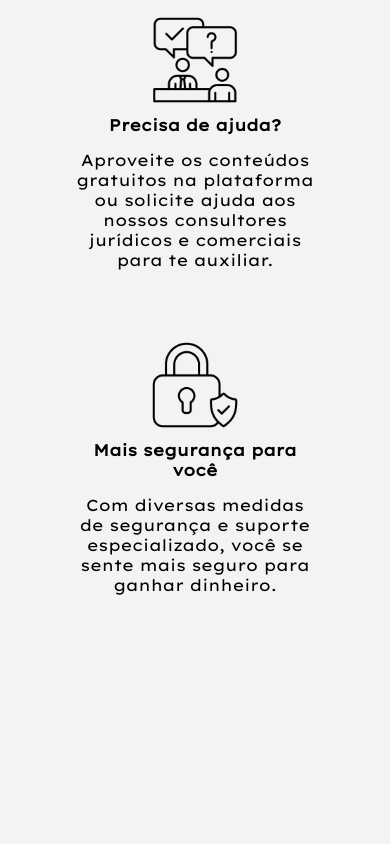
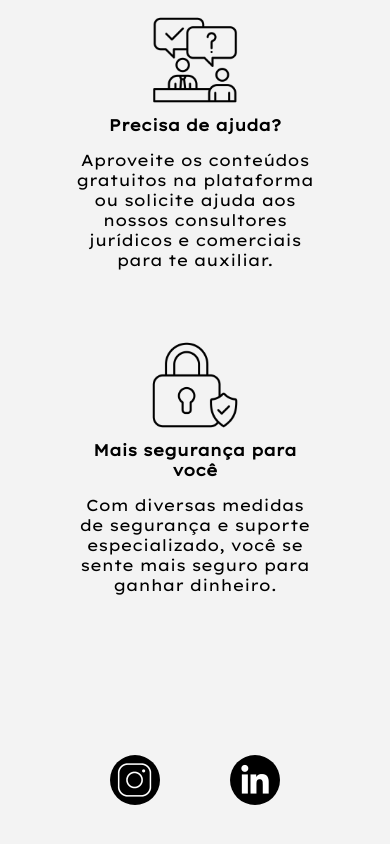
Before and after one commit to Esqulo/sindi, a React (Create React App) app: page / in a window 390 px wide. Shown: the part 2338-3182 px from the top of the page. Before the commit the page ends 3018 px from the top, so only its background shows below. Built offline with nearby package versions, Linux system fonts and the light colour scheme.

Commit message:
add social media links

```diff
--- a/src/components/LandingPageContent/index.js
+++ b/src/components/LandingPageContent/index.js
@@ -12,26 +12,26 @@ function LandingPageContent(){
 
     return(
         <div className="lpcontent-container">
-            <p class="lpcontent-paragraph upper">
+            <p className="lpcontent-paragraph upper">
                 <b>
                     Cansado de correr atrás de clientes e não obter os
                     resultados desejados? Está com dificuldade de ser visto
                     no mercado condominial? Não consegue se destacar na região?
                 </b>
             </p>
-            <p class="lpcontent-paragraph bottom">
+            <p className="lpcontent-paragraph bottom">
                 <b>A sindi está aqui para resolver esses problemas.</b> Nossa missão é
                 tornar fácil e sem complicações a conexão entre síndicos
                 profissionais e condomínios, ajudando você a encontrar as
                 melhores oportunidades quando e onde quiser.
             </p>
-            <button class="lpcontent-button" onClick={scrollToTop}>Não quero ficar de fora!</button>
+            <button className="lpcontent-button" onClick={scrollToTop}>Não quero ficar de fora!</button>
             <span className="lpcontent-highlight">
                 <b>Por que ser parceiro da Sindi?</b>
             </span>
-            <div class="lpcontent-benefits-container">
-                <div class="lpcontent-benefits-item">
-                    <div id="handshakeIcon" class="lpcontent-benefits-image"/>
+            <div className="lpcontent-benefits-container">
+                <div className="lpcontent-benefits-item">
+                    <div id="handshakeIcon" className="lpcontent-benefits-image"/>
                     <span className="lpcontent-benefits-header">
                         Feche mais contratos
                     </span>
@@ -39,8 +39,8 @@ function LandingPageContent(){
                         Na plataforma, você é visto por milhares de condomínios todos os dias, aumentando suas chances de fechar contratos de forma rápida e fácil.
                     </span>
                 </div>
-                <div class="lpcontent-benefits-item">
-                    <div id="helpIcon" class="lpcontent-benefits-image"/>
+                <div className="lpcontent-benefits-item">
+                    <div id="helpIcon" className="lpcontent-benefits-image"/>
                     <span className="lpcontent-benefits-header">
                         Precisa de ajuda?
                     </span>
@@ -48,8 +48,8 @@ function LandingPageContent(){
                         Aproveite os conteúdos gratuitos na plataforma ou solicite ajuda aos nossos consultores jurídicos e comerciais para te auxiliar.
                     </span>
                 </div>
-                <div class="lpcontent-benefits-item">
-                    <div id="securityIcon" class="lpcontent-benefits-image"/>
+                <div className="lpcontent-benefits-item">
+                    <div id="securityIcon" className="lpcontent-benefits-image"/>
                     <span className="lpcontent-benefits-header">
                         Mais segurança para você
                     </span>
--- /dev/null
+++ b/src/components/SocialMediaIcons/index.js
@@ -0,0 +1,26 @@
+import React from "react";
+import "./styles.css";
+
+import IgIcon from "../../assets/images/social_media_icons/instagram.png";
+import InIcon from "../../assets/images/social_media_icons/linkedin.png";
+
+function SocialMediaIcons(){
+    return(
+        <div className="smicons-container">
+            <div className="smicons-content">
+                <a href="https://www.instagram.com/sindi.brasil?igsh=c25udjVobnd1bjly" target="_blank" rel="noreferrer">
+                    <div className="smicons-item">
+                        <img id="instagram" src={IgIcon} alt="instagram"/>
+                    </div>
+                </a>
+                <a href="https://br.linkedin.com/company/sindi-brasil" target="_blank" rel="noreferrer">
+                    <div className="smicons-item">
+                        <img id="linkedin" src={InIcon} alt="linkedin"/>
+                    </div>
+                </a>
+            </div>
+        </div>
+    );
+}
+
+export default SocialMediaIcons;
--- /dev/null
+++ b/src/components/SocialMediaIcons/styles.css
@@ -0,0 +1,64 @@
+.smicons-container{
+    display: flex;
+    justify-content: center;
+    align-items: center;
+    width: 100%;
+    height: 200px;
+}
+
+.smicons-content{
+    display: flex;
+    flex-direction: row;
+    justify-content: space-evenly;
+    align-items: center;
+    width: 30%;
+}
+
+.smicons-item{
+    user-select: none;
+    display: flex;
+    justify-content: center;
+    align-items: center;
+    width: 50px;
+    height: 50px;
+    border-radius: 50%;
+    transition: transform 0.2s;
+    cursor: pointer;
+    background-size: cover;
+    background-position: center;
+    background-repeat: no-repeat;
+    background-color: #000;
+    border: none;
+}
+
+.smicons-item:hover{
+    transform: scale(1.05);
+}
+
+.smicons-item:active{
+    transform: scale(0.95);
+}
+
+#instagram{
+    width: 100%;
+}
+
+#linkedin{
+    width: 100%;
+}
+
+.smicons-content a,
+.smicons-content a:link ,
+.smicons-content a:visited ,
+.smicons-content a:hover,
+.smicons-content a:active{
+    color: none;
+    text-decoration: none;
+    background-color: transparent;
+}
+
+@media (max-width: 800px) {
+    .smicons-content{
+        width: 80%;
+    }
+}
--- a/src/routes/LandingPage/index.js
+++ b/src/routes/LandingPage/index.js
@@ -2,12 +2,14 @@ import React from "react";
 
 import Banner from "../../components/LandingPageBanner"
 import LandingPageContent from "../../components/LandingPageContent";
+import SocialMediaIcons from "../../components/SocialMediaIcons"
 
 function LandingPage(){
     return (
         <div className="lp-container">
             <Banner/>
             <LandingPageContent/>
+            <SocialMediaIcons/>
         </div>
     );
 }
```
Also changed, not shown: src/assets/images/social_media_icons/instagram.png (added), src/assets/images/social_media_icons/linkedin.png (added).
